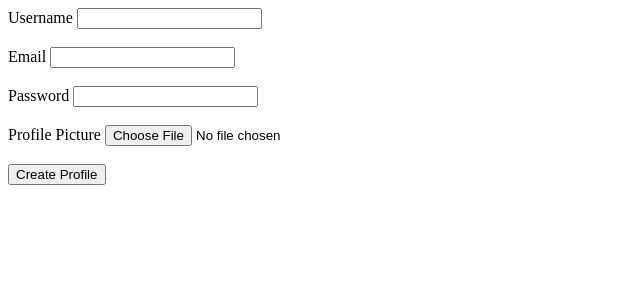
After one commit to ReusNat/webappa6a, a Flask app: page /profile/new/ in a window 1280 px wide. The commit adds this page. Shown: the top 300 px of the page, without its empty margins (0-640 px from the left). Run offline with Flask 3, Linux system fonts and the light colour scheme; the visitor is signed in with stand-in values (Sample User, id 1).

Commit message:
functionality complete except saving profile pics

```diff
--- a/app.py
+++ b/app.py
@@ -4,7 +4,6 @@ from flask import (
 )
 from flask_sqlalchemy import SQLAlchemy
 from pathlib import Path
-from models import Profile, Post, Like
 import os
 
 app = Flask(__name__)
@@ -15,6 +14,7 @@ app.config['SQLALCHEMY_DATABASE_URI'] = sqlite_uri
 app.config['SQLALCHEMY_TRACK_MODIFICATIONS'] = False
 db = SQLAlchemy(app)
 
+from models import Profile, Post, Like
 
 IMAGE_DIR = 'static/img/profilephotos'
 
@@ -25,10 +25,10 @@ def app_init():
     if not imgdir.exists():
         imgdir.mkdir(parents=True)
 
-        try:
-            Profile.query.all()
-        except Exception:
-            db.create_all()
+    try:
+        Profile.query.all()
+    except Exception:
+        db.create_all()
 
 
 def get_username():
@@ -39,7 +39,9 @@ def get_username():
 
 
 def authenticate(username, password):
-    if username == 'cartman' and password == 'beefcake':
+    user_exists = db.session.query(db.session.query(Profile).filter_by(username=username).exists()).scalar()
+    user = Profile.query.filter_by(username=username).first()
+    if username == 'cartman' and password == 'beefcake' or user_exists == True and user.password == password:
         session['username'] = username
         return True
 
@@ -47,7 +49,7 @@ def authenticate(username, password):
 
 
 def is_secure_route(request):
-    return request.path not in ['/login/', '/logout/'] and \
+    return request.path not in ['/login/', '/logout/', '/profile/new/', '/profile/'] and \
         not request.path.startswith('/static/')
 
 
@@ -64,7 +66,8 @@ def index():
 
 @app.route('/main/')
 def main():
-    return render_template('main.html', username=get_username())
+    username = get_username()
+    return render_template('main.html', message=f'Welcome {username}!')
 
 
 @app.route('/login/', methods=['GET'])
@@ -93,6 +96,18 @@ def new_user():
     email = request.form['email']
     pp = request.form['profile-pict']
 
+    exists = db.session.query(db.session.query(Profile).filter_by(username=username).exists()).scalar()
+
+    if exists == True:
+        return render_template('new_user.html',
+                               message=f'The username {username} is already taken.')
+    else:
+      new_user = Profile(username=username, password=password, email=email, photofn=pp)
+
+      db.session.add(new_user)
+      db.session.commit()
+      return redirect(url_for('login'))
+
 
 @app.route('/logout/')
 def logout():
--- a/models.py
+++ b/models.py
@@ -1,5 +1,4 @@
-from appserver import db
-
+from app import db
 
 class Post(db.Model):
     id = db.Column(db.Integer, primary_key=True)
--- a/templates/login_form.html
+++ b/templates/login_form.html
@@ -13,6 +13,10 @@
 </ul>
 {% endif %}
 
+
+<p>New user? Create a new profile <a href="{{ url_for('new_user_form') }}">here</a></p>
+
+
 <form action="{{ url_for('login') }}" method="POST">
 <div class="mb-3">
   <label for="username" class="form-label">Username</label>
@@ -25,6 +29,4 @@
 <button type="submit" class="btn btn-primary mb-3">Login</button>
 </form>
 
-  <script src="https://cdn.jsdelivr.net/npm/bootstrap@5.3.0-alpha3/dist/js/bootstrap.bundle.min.js" integrity="sha384-ENjdO4Dr2bkBIFxQpeoTz1HIcje39Wm4jDKdf19U8gI4ddQ3GYNS7NTKfAdVQSZe" crossorigin="anonymous"></script>
-</form>
 {% endblock %}
--- /dev/null
+++ b/templates/new_user.html
@@ -0,0 +1,39 @@
+{% extends "site.html" %}
+
+{% block title %}Login{% endblock %}
+{% block head %}
+{% endblock %}
+
+{% block content %}
+
+{% if message %}
+<strong>{{ message }}</strong>
+{% endif %}
+
+<form action="{{ url_for('new_user') }}" method="POST">
+<div class="mb-3">
+  <label for="username" class="form-label">Username</label>
+  <input class="form-control" type="text" id="username" name="username">
+</div>
+<br>
+<div class="mb-3">
+  <label for="email" class="form-label">Email</label>
+  <input class="form-control" type="text" id="email" name="email">
+</div>
+<br>
+<div class="mb-3">
+  <label for="password" class="form-label">Password</label>
+  <input class="form-control" type="password" id="password" name="password">
+</div>
+<br>
+<div class="mb-3">
+  <label for="profile-pict" class="form-label">Profile Picture</label>
+  <input class="form-control" type="file" id="profile-pict" name="profile-pict">
+</div>
+<br>
+<button type="submit" class="btn btn-primary mb-3">Create Profile</button>
+</form>
+
+  <script src="https://cdn.jsdelivr.net/npm/bootstrap@5.3.0-alpha3/dist/js/bootstrap.bundle.min.js" integrity="sha384-ENjdO4Dr2bkBIFxQpeoTz1HIcje39Wm4jDKdf19U8gI4ddQ3GYNS7NTKfAdVQSZe" crossorigin="anonymous"></script>
+</form>
+{% endblock %}
--- a/templates/site.html
+++ b/templates/site.html
@@ -3,7 +3,7 @@
   {% block head %}
   <head>
     <Title>Title - {% block title %}{% endblock %}</Title>
-    <link href="https://cdn.jsdelivr.net/npm/bootstrap@5.3.0-alpha3/dist/css/bootstrap.min.css" rel="stylesheet" integrity="sha384-KK94CHFLLe+nY2dmCWGMq91rCGa5gtU4mk92HdvYe+M/SXH301p5ILy+dN9+nJOZ" crossorigin="anonymous">
+
   <link href="https://cdn.jsdelivr.net/npm/bootstrap@5.3.0-alpha3/dist/css/bootstrap.min.css" rel="stylesheet" integrity="sha384-KK94CHFLLe+nY2dmCWGMq91rCGa5gtU4mk92HdvYe+M/SXH301p5ILy+dN9+nJOZ" crossorigin="anonymous">
   </head>
   {% endblock %}
@@ -13,7 +13,6 @@
 
     {% block content %}
     {% endblock %}
-    <script src="https://cdn.jsdelivr.net/npm/bootstrap@5.3.0-alpha3/dist/js/bootstrap.bundle.min.js" integrity="sha384-ENjdO4Dr2bkBIFxQpeoTz1HIcje39Wm4jDKdf19U8gI4ddQ3GYNS7NTKfAdVQSZe" crossorigin="anonymous"></script>
   <script src="https://cdn.jsdelivr.net/npm/bootstrap@5.3.0-alpha3/dist/js/bootstrap.bundle.min.js" integrity="sha384-ENjdO4Dr2bkBIFxQpeoTz1HIcje39Wm4jDKdf19U8gI4ddQ3GYNS7NTKfAdVQSZe" crossorigin="anonymous"></script>
   </body>
 
```
Also changed, not shown: templates/main.html (+32 -1 lines).
